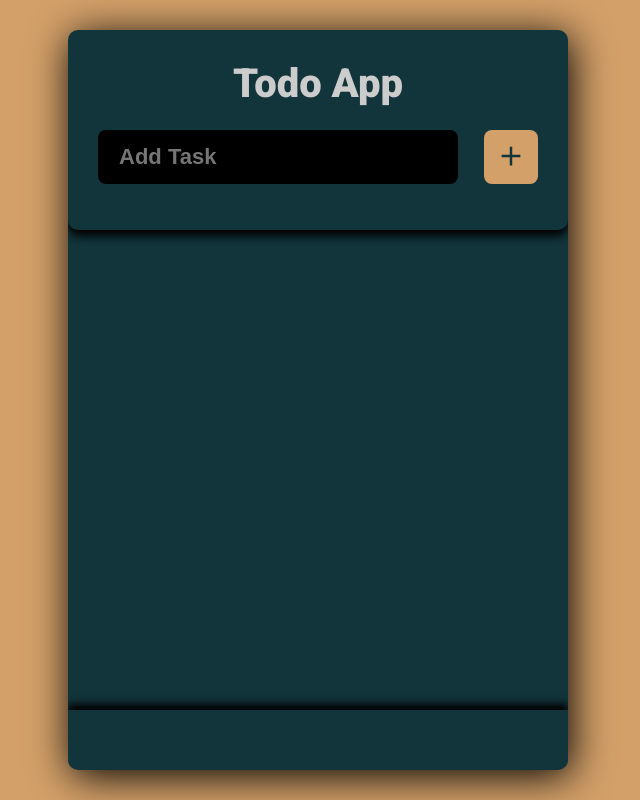
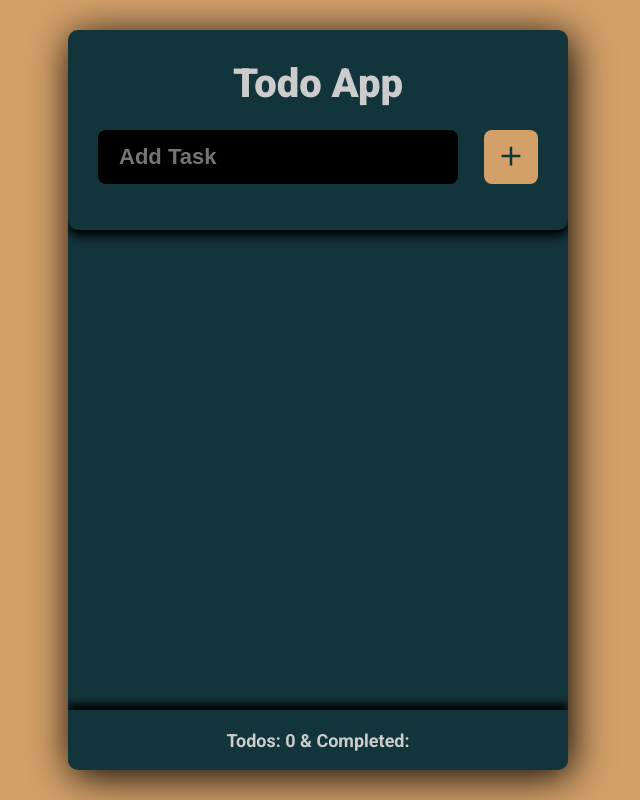
Before and after one commit to AbdAlRahmanAtef/react-todo-list, a React (Create React App) app: page / in a window 1280 px wide. Shown: the whole page, without its empty margins (322-962 px from the left). Built offline with nearby package versions, Linux system fonts and the light colour scheme.

Commit message:
modified

```diff
--- a/src/App.js
+++ b/src/App.js
@@ -10,7 +10,7 @@ function App() {
   const [theId, settheId] = useState("");
   const inputRef = useRef();
   const [inputValue, setInputValue] = useState("");
-  const [todos, setTodos] = useState(initial);
+  const [todos, setTodos] = useState([]);
 
   const addTodo = (todo) => {
     if (todo.title !== "" && mood === "add") {
@@ -148,7 +148,7 @@ function App() {
         ))}
       </div>
       <div className="count">
-        {/* Todos: {todos.length} & completed: {todoscount} */}
+        Todos: {todos?.length} & completed: {}
       </div>
     </div>
   );
```
